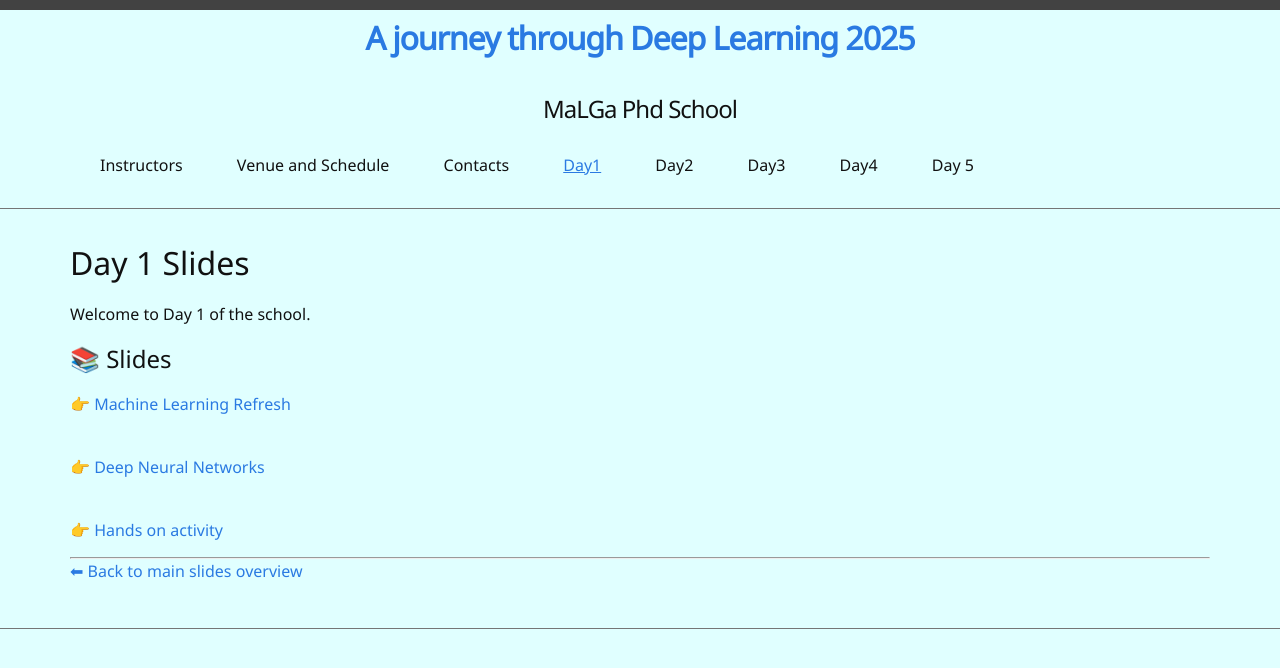
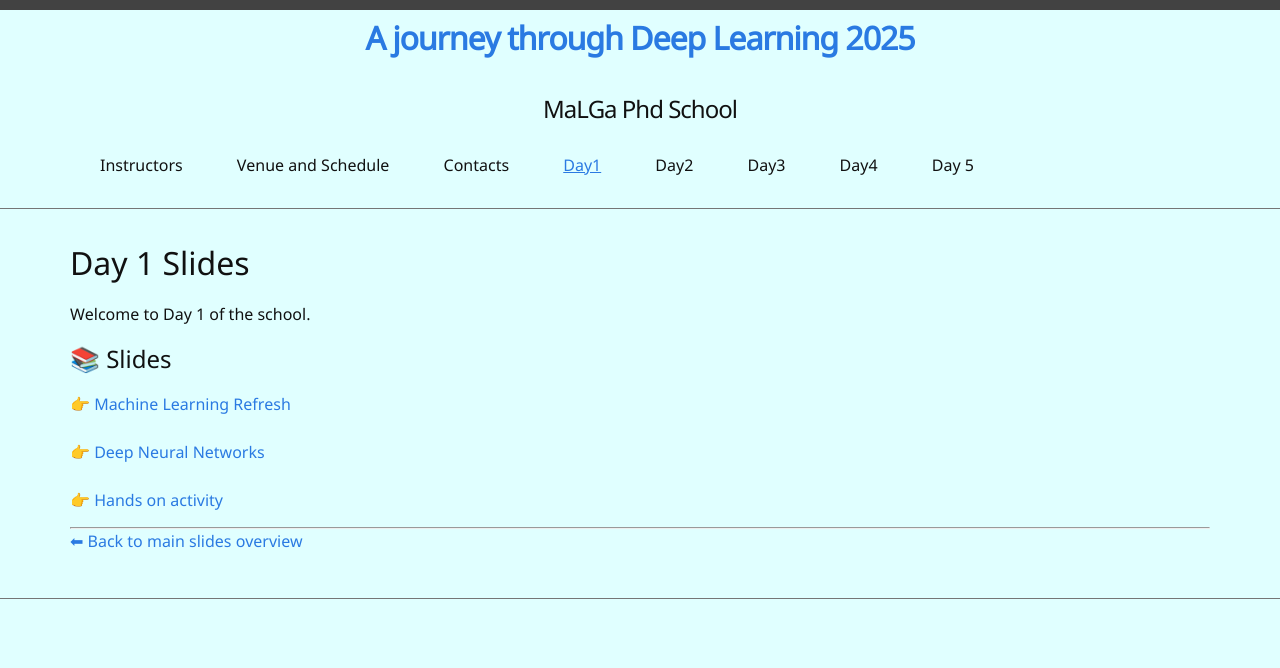
Before and after one commit to A-Journey-through-Deep-Learning/2025, a Jekyll site: the page built from Day1.md, in a window 1280 px wide. Shown: the top 668 px of the page. Built offline with Jekyll 4.4.1, drawn with Linux system fonts in a browser that asks for light colours.

Commit message:
Update Day1.md

```diff
--- a/Day1.md
+++ b/Day1.md
@@ -11,11 +11,11 @@ Welcome to Day 1 of the school.
 ## 📚 Slides
 
 
-👉 <a href="/Slides/ML_intro.pdf">Machine Learning Refresh</a><br><br>
-
-👉 <a href="/Slides/DNN.pdf">Deep Neural Networks</a><br><br>
-
-👉 <a href="/Hands_on/MLP_DNN.ipynb">Hands on activity</a>
+👉 [Machine Learning Refresh](/Slides/ML_intro.pdf)
+<br>
+👉 [Deep Neural Networks](/Slides/DNN.pdf)
+<br>
+👉 [Hands on activity](/Hands_on/MLP_DNN.ipynb)
 
 
 ---
```
